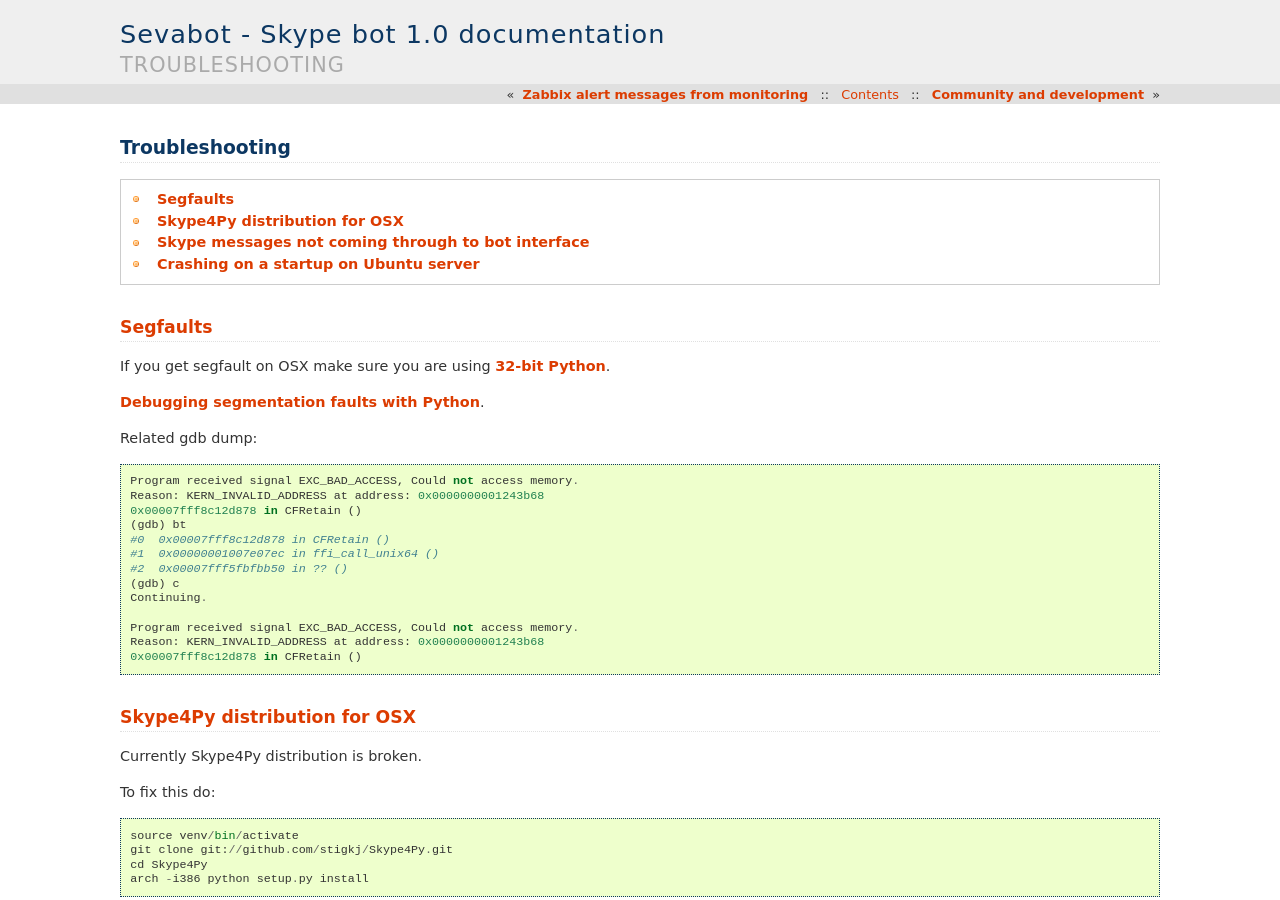
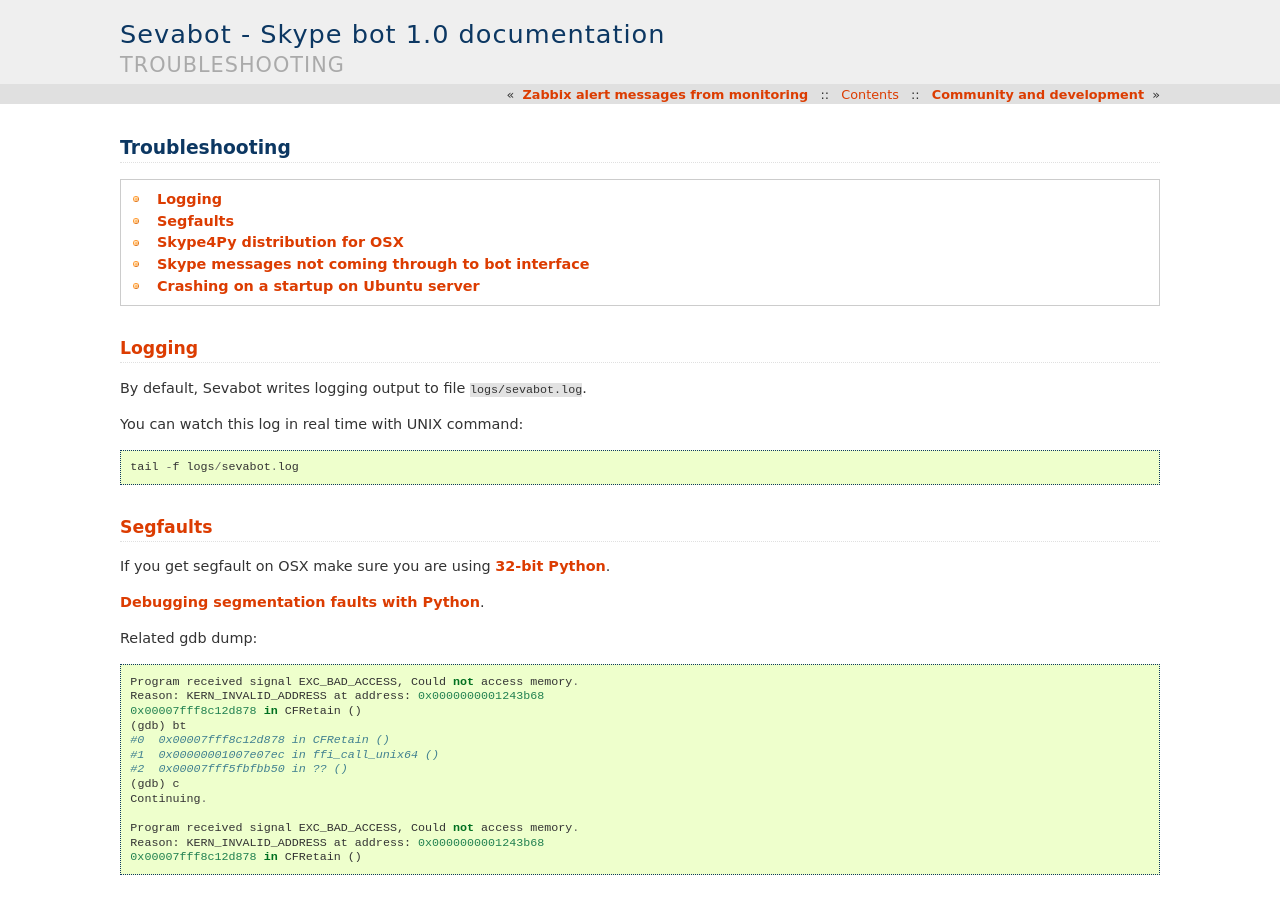
Before and after one commit to opensourcehacker/sevabot, a Sphinx documentation site: the page built from docs/source/troubleshooting.rst, in a window 1280 px wide and 900 px high. Built offline with Sphinx 7.4.7, drawn with Linux system fonts in a browser that asks for light colours.

Commit message:
Added notice about logging

```diff
--- a/docs/source/troubleshooting.rst
+++ b/docs/source/troubleshooting.rst
@@ -3,6 +3,15 @@
 ======================
 
 .. contents:: :local:
+
+Logging
+===========
+
+By default, Sevabot writes logging output to file ``logs/sevabot.log``.
+
+You can watch this log in real time with UNIX command::
+
+    tail -f logs/sevabot.log
 
 Segfaults
 ===========
```
